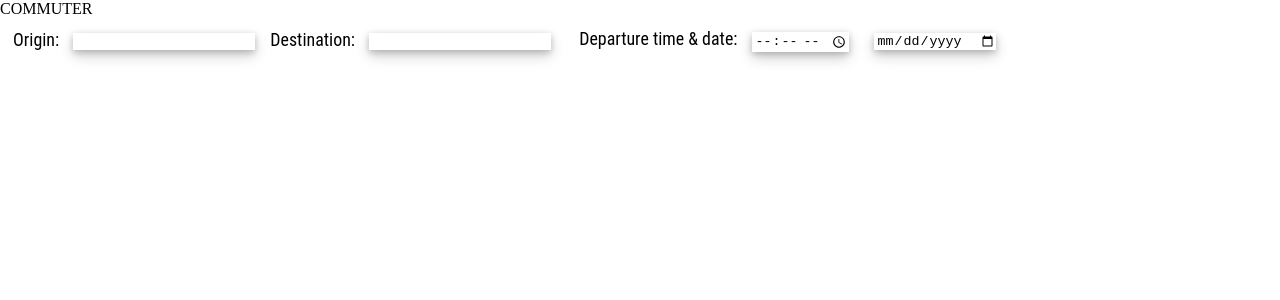
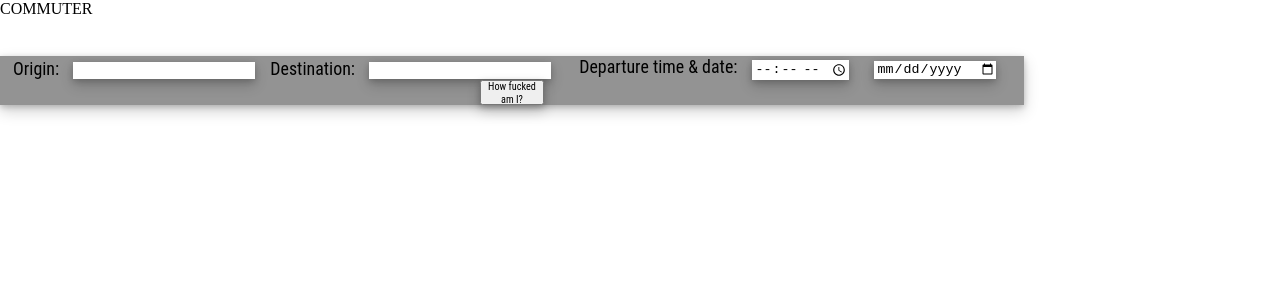
Before and after one commit to mnutt346/Commuter, a React app: page / in a window 1280 px wide. Shown: the top 300 px of the page. Built offline with nearby package versions, Linux system fonts and the light colour scheme; the HTML template or start-up script is replaced by a standard one.

Commit message:
Send post requests with Submit button.

```diff
--- a/src/componenets/calculator/calculator.jsx
+++ b/src/componenets/calculator/calculator.jsx
@@ -34,6 +34,19 @@ class Calculator extends React.Component {
     });
   };
 
+  handleSubmit = e => {
+    e.preventDefault();
+    let { origin, destination, departure_date, departure_time } = this.state;
+    axios.post("http://localhost:3001/commute", {
+      data: {
+        origin: origin,
+        destination: destination,
+        departure_date: departure_date,
+        departure_time: departure_time
+      }
+    });
+  };
+
   render() {
     return (
       <div className="calculator-container">
@@ -42,6 +55,7 @@ class Calculator extends React.Component {
           handleDestinationInput={this.handleDestinationInput}
           handleTimeInput={this.handleTimeInput}
           handleDateInput={this.handleDateInput}
+          handleSubmit={this.handleSubmit}
         />
       </div>
     );
--- a/src/componenets/calculator/form.jsx
+++ b/src/componenets/calculator/form.jsx
@@ -1,7 +1,7 @@
 import React from "react";
 
 const Form = props => (
-  <form>
+  <form action="http://localhost:3001/commute" method="post">
     <div className="origin-destination-container">
       Origin:{" "}
       <input type="text" name="origin" onChange={props.handleOriginInput} />
@@ -25,6 +25,11 @@ const Form = props => (
         onChange={props.handleDateInput}
       />
     </div>
+    <div className="button-container">
+      <button type="submit" name="submit-button">
+        How fucked am I?
+      </button>
+    </div>
   </form>
 );
 
--- a/styles/app.css
+++ b/styles/app.css
@@ -79,14 +79,16 @@ textarea {
 form {
   display: flex;
   flex-wrap: wrap;
-  padding-top: 10px;
+  margin-top: 3%;
   width: 80%;
-  height: 18%;
+  height: 20%;
   justify-content: space-evenly;
   align-items: center;
   align-self: flex-start;
   font-family: "Roboto Condensed", sans-serif;
   font-size: 1.4vw;
+  background-color: rgba(141, 141, 141, 0.945);
+  box-shadow: 0 2px 6px 0 rgba(0, 0, 0, 0.2), 0 6px 14px 0 rgba(0, 0, 0, 0.19);
 }
 
 input {
@@ -109,6 +111,22 @@ input {
   width: 100%;
 }
 
+.button-container:hover {
+  transform: scale(1.1);
+  transition: 0.3s;
+}
+
+button[type="submit"] {
+  display: flex;
+  width: 5vw;
+  height: 2vw;
+  justify-content: center;
+  align-items: center;
+  font-family: "Roboto Condensed", sans-serif;
+  font-size: 0.8vw;
+  box-shadow: 0 2px 6px 0 rgba(0, 0, 0, 0.2), 0 6px 14px 0 rgba(0, 0, 0, 0.19);
+}
+
 .base-buffer {
   height: 20vw;
   width: 100%;
```
Also changed, not shown: 3 other files (tests, documents, lock files or other folders).
